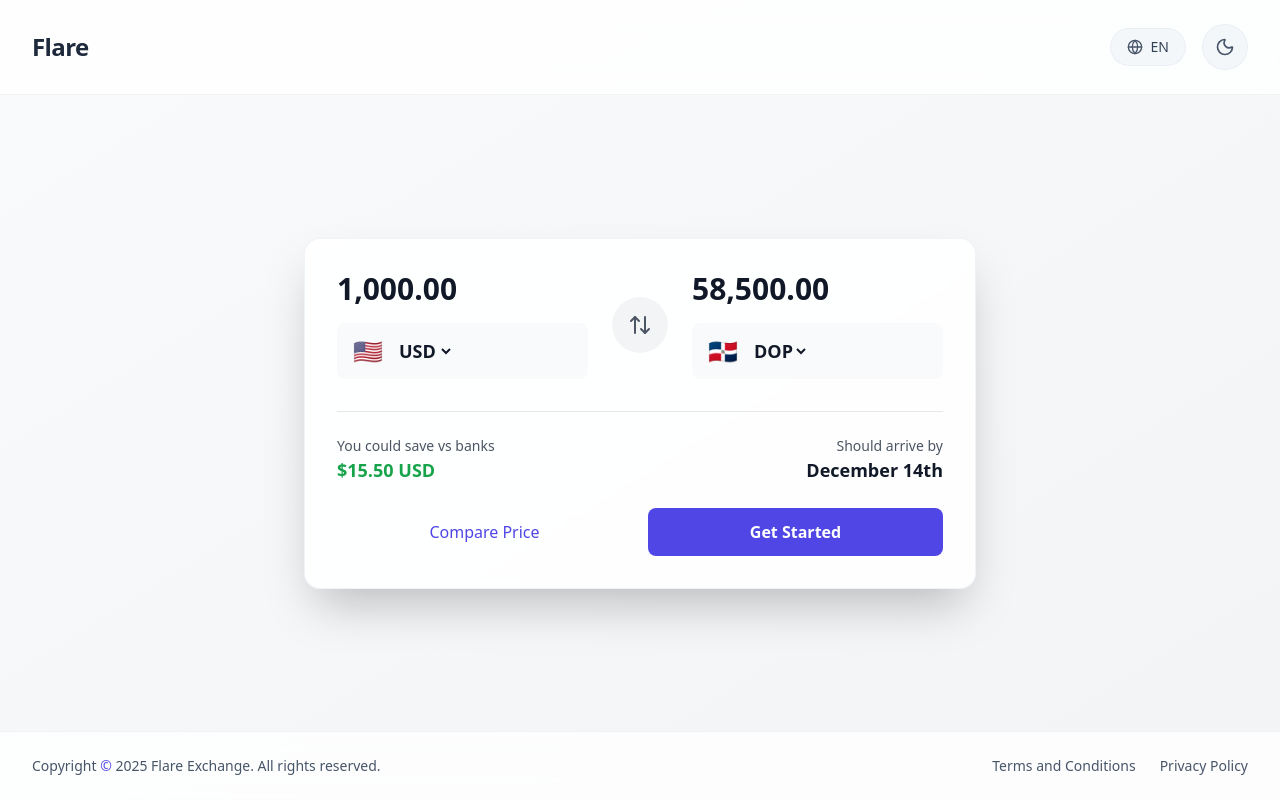
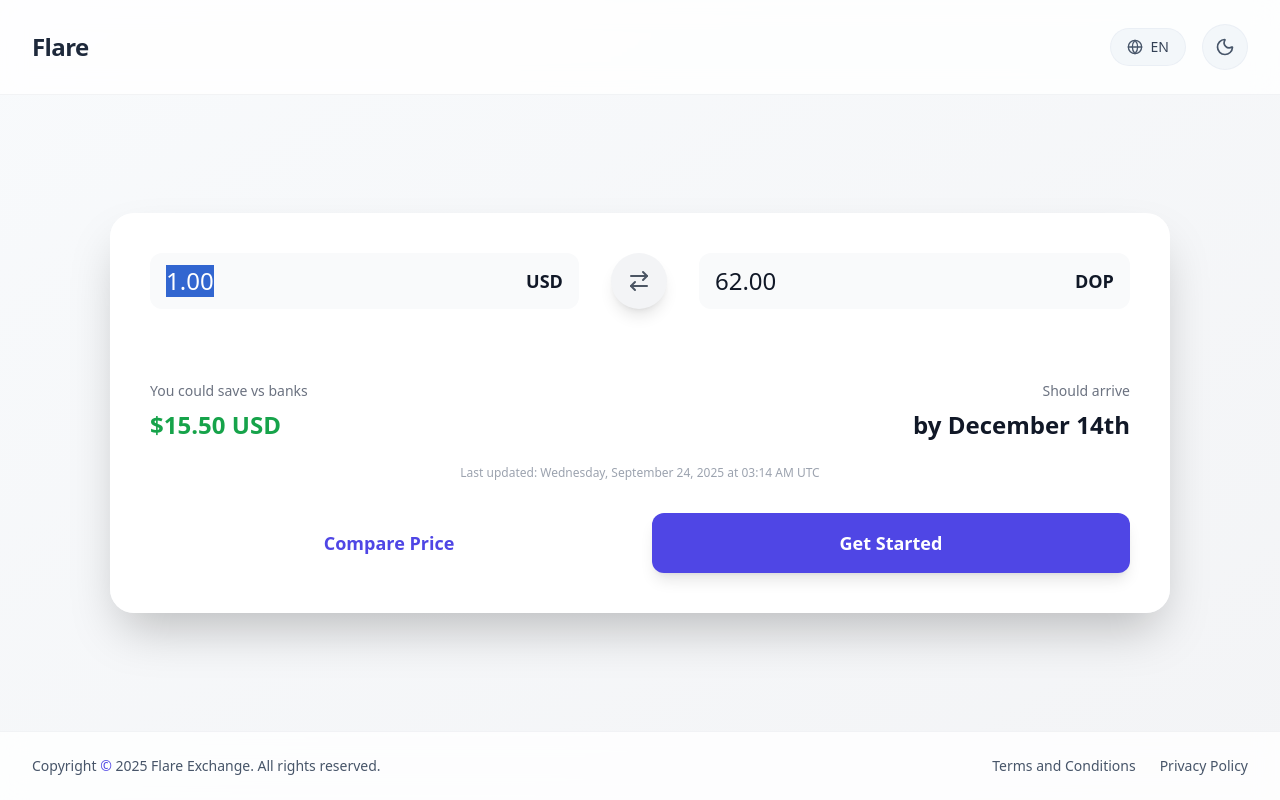
Before and after one commit to sherlingdev/flare, a Next.js app: page / in a window 1280 px wide. Built offline with nearby package versions, Linux system fonts and the light colour scheme.

Commit message:
Update exchange rate to SCT rate (62.00 DOP) - most competitive rate in market

```diff
--- a/src/app/globals.css
+++ b/src/app/globals.css
@@ -1,3 +1,17 @@
 @tailwind base;
 @tailwind components;
 @tailwind utilities;
+
+/* Prevenir flash de light mode */
+html {
+    color-scheme: light;
+}
+
+html.dark {
+    color-scheme: dark;
+}
+
+/* Asegurar que el dark mode se aplique inmediatamente */
+.dark {
+    color-scheme: dark;
+}
--- a/src/app/page.tsx
+++ b/src/app/page.tsx
@@ -1,19 +1,67 @@
 "use client";
 
-import { useState } from "react";
+import { useState, useEffect, useRef } from "react";
 import { ArrowUpDown, Sun, Moon, Globe } from "lucide-react";
 import { useTheme } from "../components/ThemeProvider";
 import { useLanguage } from "../hooks/useLanguage";
 import { translations } from "../lib/translations";
 
 export default function Home() {
-  const [fromAmount, setFromAmount] = useState("1,000.00");
-  const [toAmount, setToAmount] = useState("58,500.00");
+  const [fromAmountDisplay, setFromAmountDisplay] = useState("1.00");
+  const [toAmountDisplay, setToAmountDisplay] = useState("62.00");
   const [fromCurrency, setFromCurrency] = useState("USD");
   const [toCurrency, setToCurrency] = useState("DOP");
+  const [lastUpdated, setLastUpdated] = useState("");
+  const fromAmountRef = useRef<HTMLInputElement>(null);
+  const toAmountRef = useRef<HTMLInputElement>(null);
   const { theme, toggleTheme, mounted } = useTheme();
   const { language, toggleLanguage, mounted: langMounted } = useLanguage();
   const t = translations[language];
+
+  // Tasa de cambio USD a DOP (SCT - Agente de Cambio: 1 USD = 62.00 DOP)
+  const exchangeRate = 62.00;
+
+  useEffect(() => {
+    if (mounted) {
+      setLastUpdated(new Date().toLocaleString('en-US', {
+        weekday: 'long',
+        year: 'numeric',
+        month: 'long',
+        day: 'numeric',
+        hour: '2-digit',
+        minute: '2-digit',
+        timeZoneName: 'short'
+      }));
+
+      // Seleccionar el input automáticamente al cargar
+      if (fromAmountRef.current) {
+        fromAmountRef.current.focus();
+        fromAmountRef.current.select();
+      }
+    }
+  }, [mounted]);
+
+
+  // Calcular automáticamente el monto de destino
+  useEffect(() => {
+    // Usar el valor de display para el cálculo (sin comas)
+    const cleanFromAmount = fromAmountDisplay.replace(/,/g, '');
+    const fromValue = parseFloat(cleanFromAmount) || 0;
+
+    if (fromCurrency === "USD" && toCurrency === "DOP") {
+      const calculatedAmount = (fromValue * exchangeRate).toFixed(2);
+      setToAmountDisplay(parseFloat(calculatedAmount).toLocaleString('en-US', {
+        minimumFractionDigits: 2,
+        maximumFractionDigits: 2
+      }));
+    } else if (fromCurrency === "DOP" && toCurrency === "USD") {
+      const calculatedAmount = (fromValue / exchangeRate).toFixed(2);
+      setToAmountDisplay(parseFloat(calculatedAmount).toLocaleString('en-US', {
+        minimumFractionDigits: 2,
+        maximumFractionDigits: 2
+      }));
+    }
+  }, [fromAmountDisplay, fromCurrency, toCurrency, exchangeRate]);
 
   const handleThemeToggle = () => {
     console.log('Theme toggle clicked, current theme:', theme);
@@ -27,11 +75,9 @@ export default function Home() {
 
   const handleSwapCurrencies = () => {
     const tempCurrency = fromCurrency;
-    const tempAmount = fromAmount;
     setFromCurrency(toCurrency);
     setToCurrency(tempCurrency);
-    setFromAmount(toAmount);
-    setToAmount(tempAmount);
+    // El cálculo automático se encargará de actualizar los montos
   };
 
   return (
@@ -83,90 +129,181 @@ export default function Home() {
               {/* Left sidebar ad space */}
             </div>
 
-            <div className="w-full max-w-4xl flex justify-center">
-              <div className="bg-white/90 dark:bg-slate-800/90 backdrop-blur-sm rounded-2xl shadow-2xl border border-slate-200/50 dark:border-slate-700/50 p-8 w-full max-w-2xl">
-                {/* Exchange Form - Horizontal Layout */}
-                <div className="flex items-center justify-between space-x-6">
-                  {/* You Send Section */}
+            <div className="w-full max-w-6xl flex justify-center">
+              <div className="bg-white/95 dark:bg-slate-800/95 backdrop-blur-sm rounded-3xl shadow-2xl p-10 w-full">
+                {/* Exchange Form - Clean Horizontal Layout */}
+                <div className="flex items-center justify-between space-x-8">
+                  {/* From Currency Section */}
                   <div className="flex-1">
                     <div className="space-y-4">
+                      <div className="flex items-center space-x-3 bg-gray-50 dark:bg-gray-700 rounded-xl px-4 py-3">
                         <input
+                          ref={fromAmountRef}
                           type="text"
-                        value={fromAmount}
-                        onChange={(e) => setFromAmount(e.target.value)}
-                        className="w-full text-3xl font-bold text-gray-900 dark:text-white border-none outline-none bg-transparent"
+                          value={fromAmountDisplay}
+                          onChange={(e) => {
+                            const value = e.target.value;
+                            if (value === "" || value === "0") {
+                              setFromAmountDisplay("1.00");
+                            } else {
+                              // Permitir escribir libremente
+                              setFromAmountDisplay(value);
+                            }
+                          }}
+                          onBlur={(e) => {
+                            const value = e.target.value;
+                            if (value === "" || value === "0") {
+                              setFromAmountDisplay("1.00");
+                            } else {
+                              // Formatear al salir solo si es un número válido
+                              const num = parseFloat(value);
+                              if (!isNaN(num) && num > 0) {
+                                // Si el valor original tenía decimales, mantenerlos
+                                if (value.includes('.')) {
+                                  const parts = value.split('.');
+                                  const integerPart = parts[0];
+                                  const decimalPart = parts[1] || '00';
+
+                                  // Solo formatear con comas si la parte entera es >= 1000
+                                  if (parseFloat(integerPart) >= 1000) {
+                                    const formattedInteger = parseFloat(integerPart).toLocaleString('en-US');
+                                    setFromAmountDisplay(`${formattedInteger}.${decimalPart}`);
+                                  } else {
+                                    // Para números pequeños, mantener el formato original
+                                    setFromAmountDisplay(`${integerPart}.${decimalPart}`);
+                                  }
+                                } else {
+                                  // Si no tenía decimales, agregar .00
+                                  const formatted = num.toLocaleString('en-US', {
+                                    minimumFractionDigits: 2,
+                                    maximumFractionDigits: 2
+                                  });
+                                  setFromAmountDisplay(formatted);
+                                }
+                              }
+                            }
+                          }}
+                          onClick={(e) => {
+                            e.currentTarget.select();
+                          }}
+                          onFocus={(e) => {
+                            e.currentTarget.select();
+                          }}
+                          onKeyDown={(e) => {
+                            if (e.key === 'Enter') {
+                              e.currentTarget.blur();
+                            }
+                          }}
+                          className="flex-1 text-2xl font-medium text-gray-900 dark:text-white border-none outline-none bg-transparent"
+                          placeholder="1"
                         />
-                      <div className="flex items-center space-x-3 bg-gray-50 dark:bg-gray-700 rounded-lg px-4 py-3">
-                        <span className="text-2xl">🇺🇸</span>
-                        <select
-                          value={fromCurrency}
-                          onChange={(e) => setFromCurrency(e.target.value)}
-                          className="text-lg font-semibold text-gray-900 dark:text-white bg-transparent border-none outline-none"
-                        >
-                          <option value="USD">USD</option>
-                          <option value="DOP">DOP</option>
-                          <option value="EUR">EUR</option>
-                          <option value="GBP">GBP</option>
-                        </select>
+                        <span className="text-lg font-semibold text-gray-900 dark:text-white">
+                          USD
+                        </span>
                       </div>
                     </div>
                   </div>
 
-                  {/* Swap Button - Centered with proper arrows */}
+                  {/* Swap Button - Horizontal Arrows */}
                   <div className="flex-shrink-0 flex flex-col items-center">
                     <button
                       onClick={handleSwapCurrencies}
-                      className="p-4 bg-gray-100 dark:bg-gray-600 rounded-full hover:bg-gray-200 dark:hover:bg-gray-500 transition-colors"
+                      className="p-4 bg-gray-100 dark:bg-gray-600 rounded-full hover:bg-gray-200 dark:hover:bg-gray-500 transition-all duration-200 shadow-lg hover:shadow-xl"
                     >
-                      <ArrowUpDown className="w-6 h-6 text-gray-600 dark:text-gray-300" />
+                      <ArrowUpDown className="w-6 h-6 text-gray-600 dark:text-gray-300 rotate-90" />
                     </button>
                   </div>
 
-                  {/* Recipient Gets Section */}
+                  {/* To Currency Section */}
                   <div className="flex-1">
                     <div className="space-y-4">
+                      <div className="flex items-center space-x-3 bg-gray-50 dark:bg-gray-700 rounded-xl px-4 py-3">
                         <input
+                          ref={toAmountRef}
                           type="text"
-                        value={toAmount}
-                        onChange={(e) => setToAmount(e.target.value)}
-                        className="w-full text-3xl font-bold text-gray-900 dark:text-white border-none outline-none bg-transparent"
+                          value={toAmountDisplay}
+                          onChange={(e) => {
+                            const value = e.target.value;
+                            // Permitir escribir libremente
+                            setToAmountDisplay(value);
+                          }}
+                          onBlur={(e) => {
+                            const value = e.target.value;
+                            // Formatear al salir solo si es un número válido
+                            const num = parseFloat(value);
+                            if (!isNaN(num) && num > 0) {
+                              // Si el valor original tenía decimales, mantenerlos
+                              if (value.includes('.')) {
+                                const parts = value.split('.');
+                                const integerPart = parts[0];
+                                const decimalPart = parts[1] || '00';
+
+                                // Solo formatear con comas si la parte entera es >= 1000
+                                if (parseFloat(integerPart) >= 1000) {
+                                  const formattedInteger = parseFloat(integerPart).toLocaleString('en-US');
+                                  setToAmountDisplay(`${formattedInteger}.${decimalPart}`);
+                                } else {
+                                  // Para números pequeños, mantener el formato original
+                                  setToAmountDisplay(`${integerPart}.${decimalPart}`);
+                                }
+                              } else {
+                                // Si no tenía decimales, agregar .00
+                                const formatted = num.toLocaleString('en-US', {
+                                  minimumFractionDigits: 2,
+                                  maximumFractionDigits: 2
+                                });
+                                setToAmountDisplay(formatted);
+                              }
+                            }
+                          }}
+                          onClick={(e) => {
+                            e.currentTarget.select();
+                          }}
+                          onFocus={(e) => {
+                            e.currentTarget.select();
+                          }}
+                          onKeyDown={(e) => {
+                            if (e.key === 'Enter') {
+                              e.currentTarget.blur();
+                            }
+                          }}
+                          className="flex-1 text-2xl font-medium text-gray-900 dark:text-white border-none outline-none bg-transparent"
+                          placeholder="62.00"
                         />
-                      <div className="flex items-center space-x-3 bg-gray-50 dark:bg-gray-700 rounded-lg px-4 py-3">
-                        <span className="text-2xl">🇩🇴</span>
-                        <select
-                          value={toCurrency}
-                          onChange={(e) => setToCurrency(e.target.value)}
-                          className="text-lg font-semibold text-gray-900 dark:text-white bg-transparent border-none outline-none"
-                        >
-                          <option value="DOP">DOP</option>
-                          <option value="USD">USD</option>
-                          <option value="EUR">EUR</option>
-                          <option value="GBP">GBP</option>
-                        </select>
+                        <span className="text-lg font-semibold text-gray-900 dark:text-white">
+                          DOP
+                        </span>
                       </div>
                     </div>
                   </div>
                 </div>
 
-                {/* Exchange Info */}
-                <div className="flex justify-between items-center pt-6 border-t border-gray-200 dark:border-gray-600 mt-8">
+                {/* Enhanced Exchange Info */}
+                <div className="flex justify-between items-center pt-8 mt-10">
                   <div className="text-left">
-                    <p className="text-sm text-gray-600 dark:text-gray-300">{t.youCouldSave}</p>
-                    <p className="text-lg font-semibold text-green-600">$15.50 USD</p>
+                    <p className="text-sm font-medium text-gray-500 dark:text-gray-400 mb-2">You could save vs banks</p>
+                    <p className="text-2xl font-bold text-green-600 dark:text-green-400">$15.50 USD</p>
                   </div>
                   <div className="text-right">
-                    <p className="text-sm text-gray-600 dark:text-gray-300">{t.shouldArrive}</p>
-                    <p className="text-lg font-semibold text-gray-900 dark:text-white">December 14th</p>
+                    <p className="text-sm font-medium text-gray-500 dark:text-gray-400 mb-2">Should arrive</p>
+                    <p className="text-2xl font-bold text-gray-900 dark:text-white">by December 14th</p>
                   </div>
                 </div>
 
-                {/* Action Buttons */}
-                <div className="flex space-x-4 pt-6">
-                  <button className="flex-1 text-indigo-600 dark:text-indigo-400 font-medium py-3 hover:text-indigo-700 dark:hover:text-indigo-300 transition-colors">
-                    {t.comparePrice}
+                {/* Rate Update Info */}
+                <div className="text-center mt-6">
+                  <p className="text-xs text-gray-400 dark:text-gray-500">
+                    Last updated: {lastUpdated || "Loading..."}
+                  </p>
+                </div>
+
+                {/* Enhanced Action Buttons */}
+                <div className="flex space-x-6 pt-8">
+                  <button className="flex-1 text-indigo-600 dark:text-indigo-400 font-semibold py-4 text-lg hover:text-indigo-700 dark:hover:text-indigo-300 transition-colors">
+                    Compare Price
                   </button>
-                  <button className="flex-1 bg-indigo-600 hover:bg-indigo-700 text-white font-semibold py-3 rounded-lg transition-colors">
-                    {t.getStarted}
+                  <button className="flex-1 bg-indigo-600 hover:bg-indigo-700 text-white font-bold py-4 text-lg rounded-xl transition-all duration-200 shadow-lg hover:shadow-xl">
+                    Get Started
                   </button>
                 </div>
               </div>
--- a/src/components/ThemeProvider.tsx
+++ b/src/components/ThemeProvider.tsx
@@ -17,17 +17,29 @@ export function ThemeProvider({ children }: { children: React.ReactNode }) {
     const [mounted, setMounted] = useState(false);
 
     useEffect(() => {
-        setMounted(true);
-
-        // Check localStorage for saved theme
+        // Aplicar tema inmediatamente para evitar flash
         const savedTheme = localStorage.getItem("theme") as Theme;
         if (savedTheme) {
             setTheme(savedTheme);
+            const root = window.document.documentElement;
+            if (savedTheme === "dark") {
+                root.classList.add("dark");
+            } else {
+                root.classList.remove("dark");
+            }
         } else {
             // Check system preference
             const systemTheme = window.matchMedia("(prefers-color-scheme: dark)").matches ? "dark" : "light";
             setTheme(systemTheme);
+            const root = window.document.documentElement;
+            if (systemTheme === "dark") {
+                root.classList.add("dark");
+            } else {
+                root.classList.remove("dark");
+            }
         }
+
+        setMounted(true);
     }, []);
 
     useEffect(() => {
```
Also changed, not shown: src/app/layout.tsx (+19 -0 lines). Lines whose indentation alone changed are shown as unchanged.
